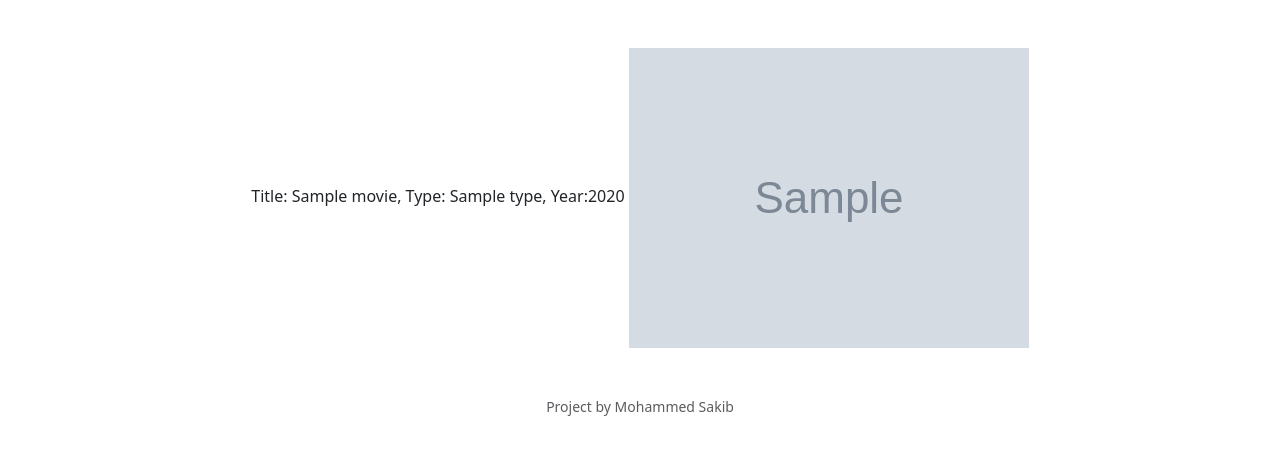
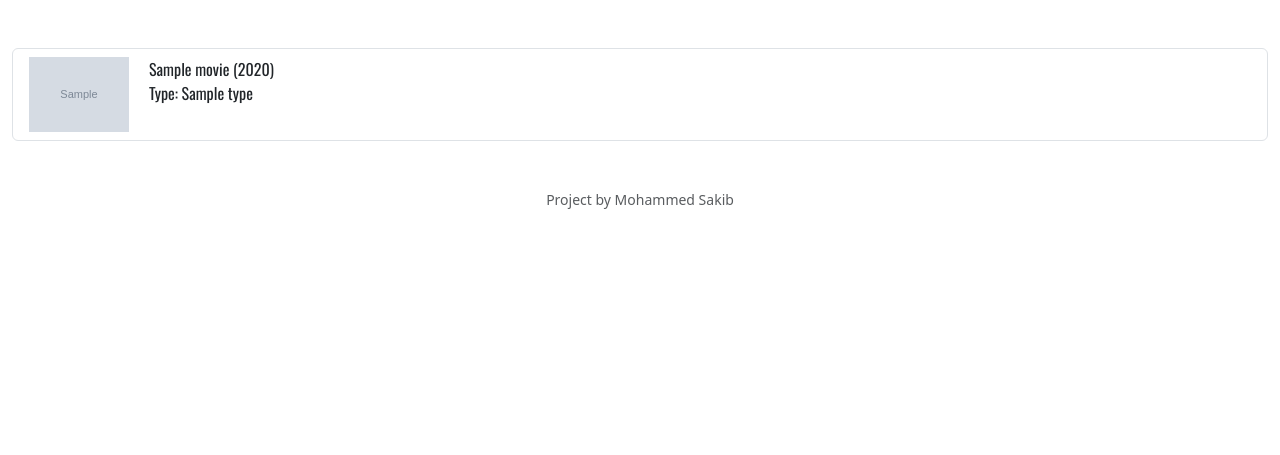
Before and after one commit to MohammedSakib7/Movie-Recommender, a Flask app: template templates/search.html in a window 1280 px wide. Shown: the part 84-539 px from the top of the page. Run offline with Flask 3, Linux system fonts and the light colour scheme; the template is opened without the code that fills it: most values are stand-ins (such as "Sample title", 1, 10 or a date in 2020); grey boxes marked "Sample" are stand-in pictures.

Commit message:
search.html

```diff
--- a/app.py
+++ b/app.py
@@ -24,40 +24,55 @@ if not os.environ.get("API_KEY"):
 
 
 # Initialized SQL database that stores liked movies on a table along with movie information from OMDB movie database, maybe include my own tables of movie information from IMDB to query easily
-
+# db = sqlite3.connect(...)
 
 # Basic Homepage displaying movie information. If user is signed in, displays a list of recommended movies to watch along side other top movies.
 @app.route("/", methods=["GET", "POST"])
 def index():
-    if request.method == "POST":
-        return redirect(url_for("search", Json_result=lookup(request.form.get('search'))))
-    else:
-        return render_template("index.html")
+    # if request.method == "POST":
+    #     return redirect(url_for("search", Json_result=lookup(request.form.get('search'))))
+    # else:
+     return render_template("index.html")
 
 
 # User authentication using login decorator from helpers.py and save user sessions in flask_session as files
 @app.route("/login", methods=["GET", "POST"])
 def login():
+    '''
+    This page authenticates users based on their usernames and password hashes through a form
+    '''
     if request.method == "POST" :
+        # Get username and password from form, if user exits and password hash matches, create a session
+        # Render the template for index with favorites page and top recommendations
         user = request.form["username"]
         session["user"] = user
-        return redirect(url_for("user"))
+        # Return error if user does not exit or password does not match
+        return redirect("/")
     else:
+        # Render the login page
         return render_template("login.html")
 
 # This might be removed but this displays a homepage for users who are logged in
-@app.route("/user")
+@app.route("/favorites")
 @login_required
-def user():
+def favorites():
+    '''
+    This is a page with the bookmarked movies by users
+    '''
     if "user" in session:
         user = session["user"]
         return render_template("user.html", user=user)
     else:
         return render_template(url_for("login"))
 
-@app.route("/search", methods=["GET", "POST"])
+@app.route("/search", methods=["POST"])
 def search():
+    '''
+    Displays a page with search results, takes input from the navbar search form
+    '''
     x = lookup(request.form.get("search"))
+    if x:
+        print(x)
     return render_template("search.html", json_results=x)
 
 if __name__ == "__main__":
--- a/static/styles.css
+++ b/static/styles.css
@@ -1,5 +1,17 @@
+.movie-title{
+    float: left;
+    font-family: 'Oswald', sans-serif;
+}
 
+.movie-poster{
+    float: left;
+    padding-right: 20px;
+}
 
+.search-poster{
+    width:100px;
+    height: auto
+}
 
 
 
--- a/templates/layout.html
+++ b/templates/layout.html
@@ -7,7 +7,12 @@
 
         <!-- Bootstrap CSS -->
         <link href="https://cdn.jsdelivr.net/npm/bootstrap@5.3.1/dist/css/bootstrap.min.css" rel="stylesheet" integrity="sha384-4bw+/aepP/YC94hEpVNVgiZdgIC5+VKNBQNGCHeKRQN+PtmoHDEXuppvnDJzQIu9" crossorigin="anonymous">
-<script src="https://cdn.jsdelivr.net/npm/bootstrap@5.3.1/dist/js/bootstrap.bundle.min.js" integrity="sha384-HwwvtgBNo3bZJJLYd8oVXjrBZt8cqVSpeBNS5n7C8IVInixGAoxmnlMuBnhbgrkm" crossorigin="anonymous"></script>
+        <script src="https://cdn.jsdelivr.net/npm/bootstrap@5.3.1/dist/js/bootstrap.bundle.min.js" integrity="sha384-HwwvtgBNo3bZJJLYd8oVXjrBZt8cqVSpeBNS5n7C8IVInixGAoxmnlMuBnhbgrkm" crossorigin="anonymous"></script>
+
+        <!-- Google Fonts -->
+        <link rel="preconnect" href="https://fonts.googleapis.com">
+        <link rel="preconnect" href="https://fonts.gstatic.com" crossorigin>
+        <link href="https://fonts.googleapis.com/css2?family=Oswald:wght@400&display=swap" rel="stylesheet">
 
         <!-- My own sytlesheet -->
         <link href="/static/styles.css" rel="stylesheet">
--- a/templates/search.html
+++ b/templates/search.html
@@ -3,14 +3,24 @@
 {% block title %}Search Results{% endblock %}
 
 {% block main %}
-    <spanp>
-        {% for movie in json_results %}
-            <div>
-                Title: {{movie['Title']}}, Type: {{movie['Type']}}, Year:{{movie['Year']}}
+    <div>
+        <ul class="list-group">
+            {% if json_results %}
+            {% for movie in json_results %}
+            <li class = "list-group-item">
                 {% if movie['Poster'] !=  'N/A' %}
-                    <img src="{{movie['Poster']}}">
+                <div class="movie-poster"><img class="search-poster" src="{{movie['Poster']}}"></div>
                 {% endif %}
-            </div>
-        {% endfor %}
-    </span>
+                <div class="movie-title">{{movie['Title']}} ({{movie['Year']}})
+                    <div style="text-align: left;">
+                        Type: {{movie['Type'].capitalize()}}
+                    </div>
+                </div>
+            </li>
+            {% endfor %}
+            {% else %}
+            <h1>No Results Found</h1>
+            {% endif %}
+        </ul>
+        </div>
 {% endblock %}
```
